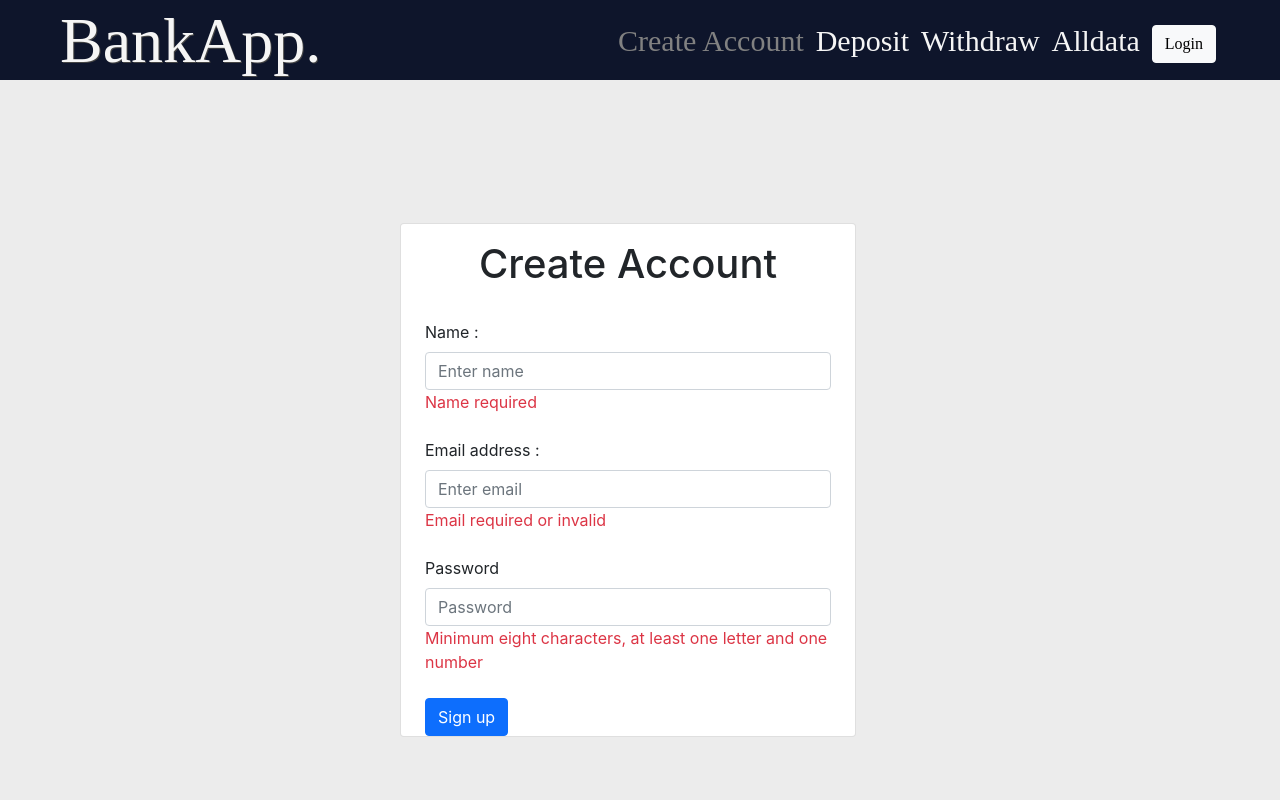
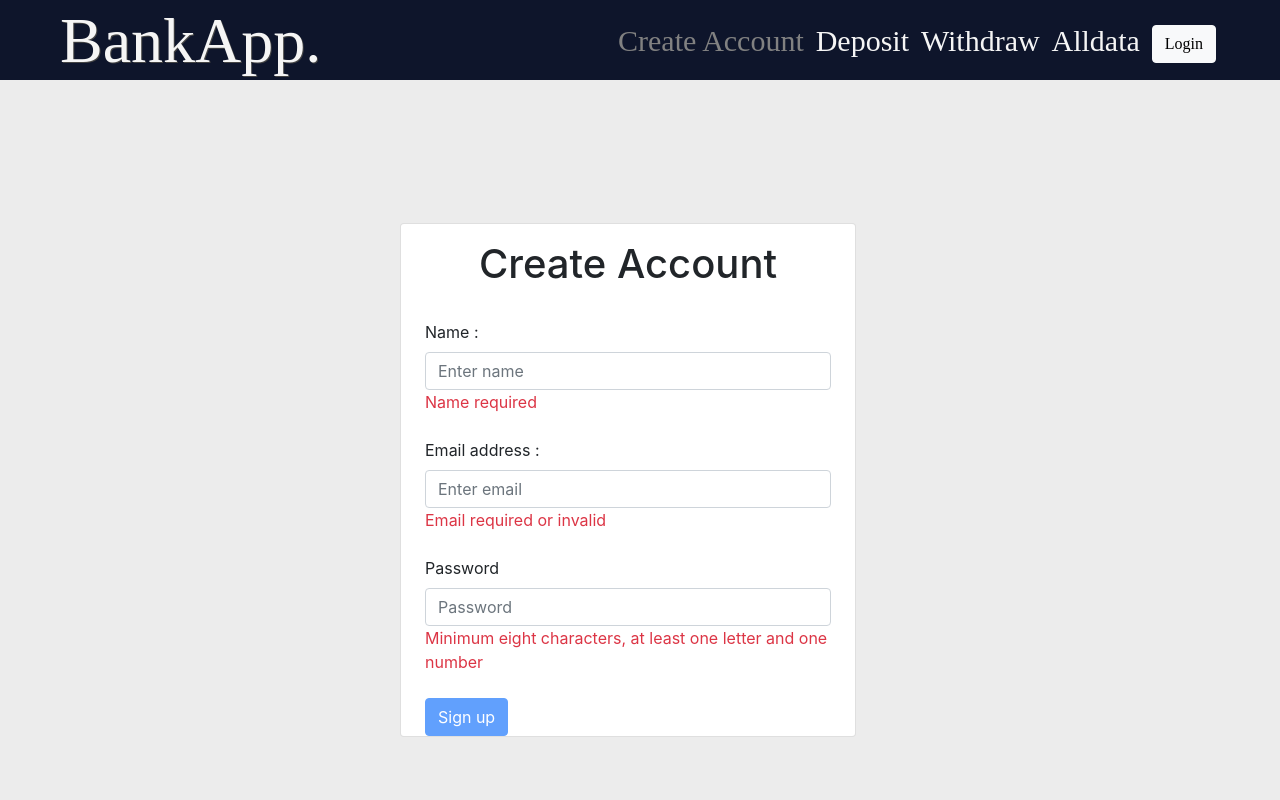
Before and after one commit to melanierolo/banking-app, a React (Create React App) app: page / in a window 1280 px wide. Both pictures are taken after a click on the button "Create Account". Shown: the top 800 px of the page. Built offline with nearby package versions, Linux system fonts and the light colour scheme; a web font is replaced by a local one.

Commit message:
added a disabled  button on the createaccount

```diff
--- a/src/views/createaccount.jsx
+++ b/src/views/createaccount.jsx
@@ -110,6 +110,11 @@ function CreateAccount() {
                   variant="primary"
                   type="submit"
                   onClick={handleCreate}
+                  disabled={
+                    name === "" ||
+                    passwordRegex.test(password) === false ||
+                    emailRegex.test(email) === false
+                  }
                 >
                   Sign up
                 </Button>
```
